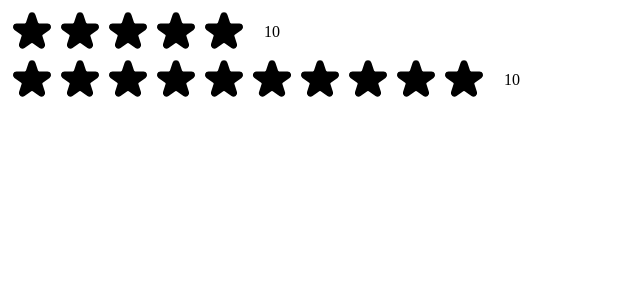
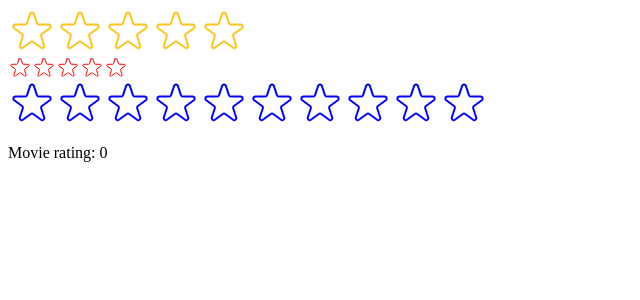
Before and after one commit to Cade-bit/usepopcorn, a React (Create React App) app: page / in a window 1280 px wide. Shown: the top 300 px of the page, without its empty margins (0-640 px from the left). Built offline with nearby package versions, Linux system fonts and the light colour scheme.

Commit message:
feat: enhance StarRating component with dynamic rating and hover effects; update index to include Test component

```diff
--- a/src/StarRating.js
+++ b/src/StarRating.js
@@ -1,3 +1,5 @@
+import React from "react";
+
 const containerStyle = {
   display: "flex",
   alignItems: "center",
@@ -8,42 +10,89 @@
   display: "flex",
 };
 
-const textStyle = {
+
+export default function StarRating({
+  maxRating = 5,
+  color = '#fcc419',
+  size = 48,
+  className = "",
+  messages = [],
+  defaultRating = 0,
+  onSetRating,
+}) {
+  const [rating, setRating] = React.useState(defaultRating);
+  const [tempRating, setTempRating] = React.useState(0);
+
+  function handleRating(rate) {
+    setRating(rate);
+    onSetRating(rate);
+  }
+
+  const textStyle = {
   lineHeight: "1",
   margin: "0",
+  color: color,
+  fontSize: `${size / 1.5}px`,
 };
-
-const starStyle = {
-    width: "48px",
-    height: "48px",
-    display: "block",
-    cursor: "pointer",
-}
-
-export default function StarRating({ maxRating = 5 }) {
   return (
-    <div style={containerStyle}>
+    <div style={containerStyle} className={className}>
       <div style={starContainerStyle}>
         {Array.from({ length: maxRating }, (_, index) => (
-          <Star key={index} />
+          <Star
+          key={index}
+          onRate={() => handleRating(index + 1)}
+          full={ tempRating >= index + 1 || rating >= index + 1}
+          onHoverIn={() => setTempRating(index + 1)}
+          onHoverOut={() => setTempRating(0)}
+          color={color}
+          size={size}
+           />
         ))}
       </div>
-      <p style={textStyle}>10</p>
+      <p style={textStyle}>{ messages.length === maxRating ? messages[ tempRating ? tempRating - 1 : rating - 1] : tempRating || rating || "" }</p>
     </div>
   );
 }
 
-function Star() {
+function Star({ onRate, full, onHoverIn, onHoverOut, color, size }) {
+const starStyle = {
+    width: `${size}px`,
+    height: `${size}px`,
+    display: "block",
+    cursor: "pointer",
+    color: color,
+};
+
   return (
-    <span role="button" style={starStyle}>
-    <svg
+    <span
+    role="button"
+    style={starStyle}
+    onClick={onRate}
+    onMouseEnter={onHoverIn}
+    onMouseLeave={onHoverOut}
+          >
+    {full ? (<svg
       xmlns="http://www.w3.org/2000/svg"
       viewBox="0 0 20 20"
-      fill="#000"
-      stroke="#000"
+      fill={color}
+      stroke={color}
     >
       <path d="M9.049 2.927c.3-.921 1.603-.921 1.902 0l1.07 3.292a1 1 0 00.95.69h3.462c.969 0 1.371 1.24.588 1.81l-2.8 2.034a1 1 0 00-.364 1.118l1.07 3.292c.3.921-.755 1.688-1.54 1.118l-2.8-2.034a1 1 0 00-1.175 0l-2.8 2.034c-.784.57-1.838-.197-1.539-1.118l1.07-3.292a1 1 0 00-.364-1.118L2.98 8.72c-.783-.57-.38-1.81.588-1.81h3.461a1 1 0 00.951-.69l1.07-3.292z" />
-    </svg>
+    </svg>) : (
+      <svg
+  xmlns="http://www.w3.org/2000/svg"
+  fill="none"
+  viewBox="0 0 24 24"
+  stroke={color}
+>
+  <path
+    strokeLinecap="round"
+    strokeLinejoin="round"
+    strokeWidth="{2}"
+    d="M11.049 2.927c.3-.921 1.603-.921 1.902 0l1.519 4.674a1 1 0 00.95.69h4.915c.969 0 1.371 1.24.588 1.81l-3.976 2.888a1 1 0 00-.363 1.118l1.518 4.674c.3.922-.755 1.688-1.538 1.118l-3.976-2.888a1 1 0 00-1.176 0l-3.976 2.888c-.783.57-1.838-.197-1.538-1.118l1.518-4.674a1 1 0 00-.363-1.118l-3.976-2.888c-.784-.57-.38-1.81.588-1.81h4.914a1 1 0 00.951-.69l1.519-4.674z"
+  />
+</svg>
+    )}
     </span>
   );
 }
--- a/src/index.js
+++ b/src/index.js
@@ -4,12 +4,23 @@
 import App from './App';*/
 import StarRating from './StarRating';
 
+function Test() {
+  const [movieRating, setMovieRating] = React.useState(0);
+  return (
+    <div>
+      <StarRating  color="blue" maxRating={10} onSetRating={setMovieRating} />
+      <p>Movie rating: {movieRating}</p>
+      </div>
+  );
+}
+
 const root = ReactDOM.createRoot(document.getElementById('root'));
 root.render(
   <React.StrictMode>
     {/*<App /> */}
-    <StarRating maxRating={5} />
-    <StarRating maxRating={10} />
+    <StarRating maxRating={5} messages={["Terrible", "Bad", "Good", "Great", "Amazing"]} />
+    <StarRating size={24} color="red" className="" defaultRating={0} />
+    <Test />
   </React.StrictMode>
 );
 
```
